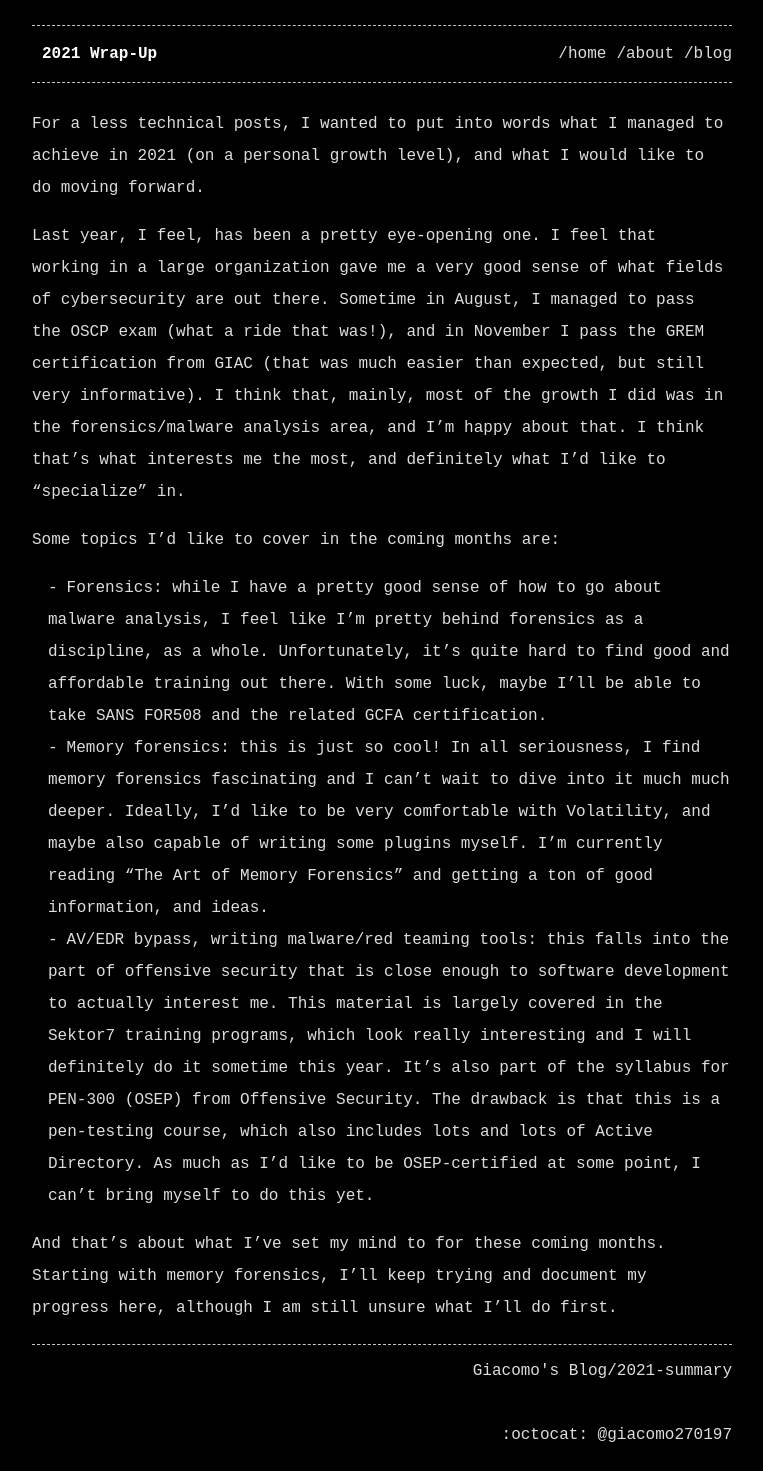
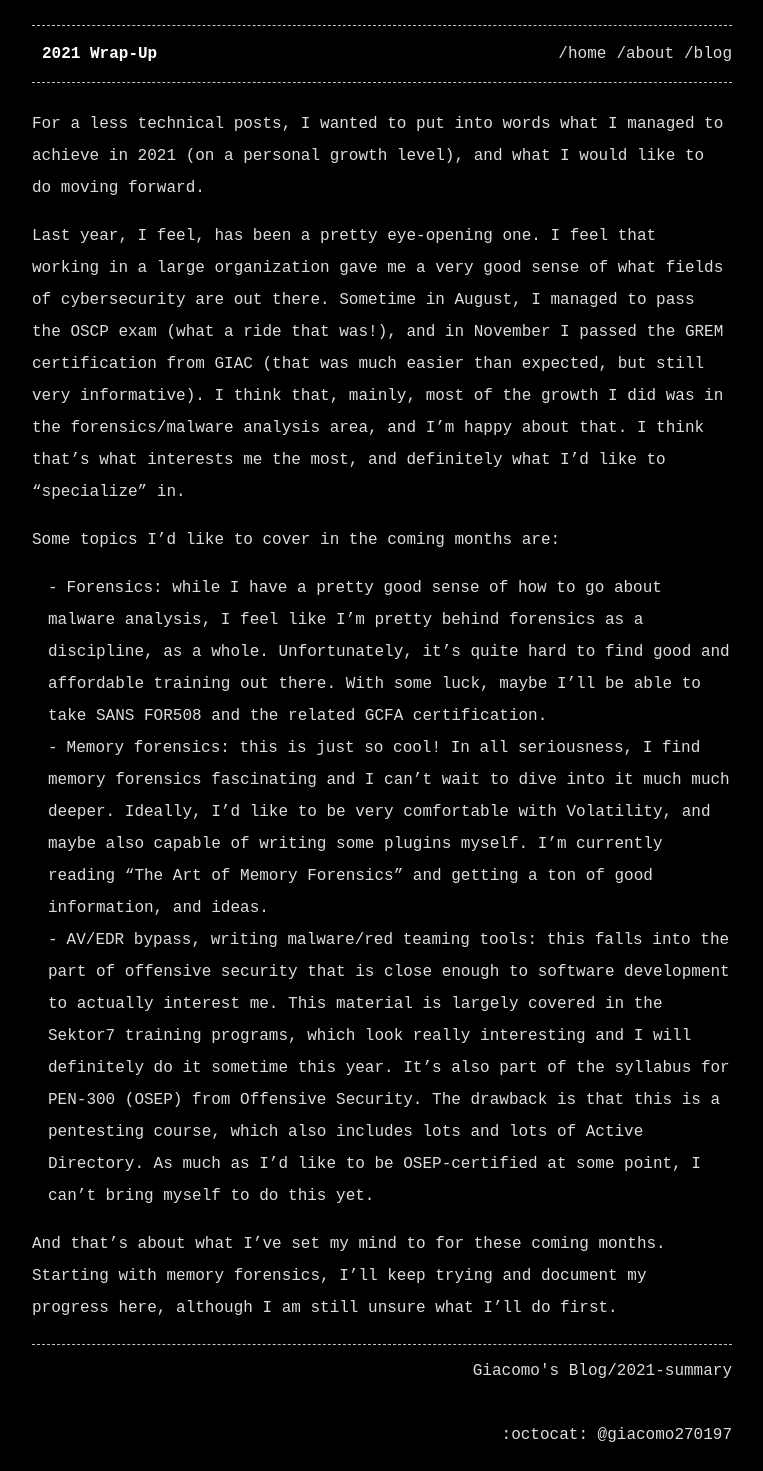
Before and after one commit to giacomo270197/giacomo270197.github.io, a Jekyll site: the page built from assets/posts/2021Summary.md, in a window 1280 px wide. Shown: the whole page, without its empty margins (258-1021 px from the left). Built offline with Jekyll 4.4.1, drawn with Linux system fonts in a browser that asks for light colours; our own code applies the rules of GitHub Pages for plain Markdown files.

Commit message:
Fix typos

```diff
--- a/assets/posts/2021Summary.md
+++ b/assets/posts/2021Summary.md
@@ -7,11 +7,11 @@ permalink_name: 2021-summary
 For a less technical posts, I wanted to put into words what I managed to achieve in 2021 (on a personal growth level), and what I would like to do moving forward.
 
 
-Last year, I feel, has been a pretty eye-opening one. I feel that working in a large organization gave me a very good sense of what fields of cybersecurity are out there. Sometime in August, I managed to pass the OSCP exam (what a ride that was!), and in November I pass the GREM certification from GIAC (that was much easier than expected, but still very informative). I think that, mainly, most of the growth I did was in the forensics/malware analysis area, and I'm happy about that. I think that's what interests me the most, and definitely what I'd like to "specialize" in.
+Last year, I feel, has been a pretty eye-opening one. I feel that working in a large organization gave me a very good sense of what fields of cybersecurity are out there. Sometime in August, I managed to pass the OSCP exam (what a ride that was!), and in November I passed the GREM certification from GIAC (that was much easier than expected, but still very informative). I think that, mainly, most of the growth I did was in the forensics/malware analysis area, and I'm happy about that. I think that's what interests me the most, and definitely what I'd like to "specialize" in.
 
 Some topics I'd like to cover in the coming months are:
 - Forensics: while I have a pretty good sense of how to go about malware analysis, I feel like I'm pretty behind forensics as a discipline, as a whole. Unfortunately, it's quite hard to find good and affordable training out there. With some luck, maybe I'll be able to take SANS FOR508 and the related GCFA certification.
 - Memory forensics: this is just so cool! In all seriousness, I find memory forensics fascinating and I can't wait to dive into it much much deeper. Ideally, I'd like to be very comfortable with Volatility, and maybe also capable of writing some plugins myself. I'm currently reading "The Art of Memory Forensics" and getting a ton of good information, and ideas.
-- AV/EDR bypass, writing malware/red teaming tools: this falls into the part of offensive security that is close enough to software development to actually interest me. This material is largely covered in the Sektor7 training programs, which look really interesting and I will definitely do it sometime this year. It's also part of the syllabus for PEN-300 (OSEP) from Offensive Security. The drawback is that this is a pen-testing course, which also includes lots and lots of Active Directory. As much as I'd like to be OSEP-certified at some point, I can't bring myself to do this yet.
+- AV/EDR bypass, writing malware/red teaming tools: this falls into the part of offensive security that is close enough to software development to actually interest me. This material is largely covered in the Sektor7 training programs, which look really interesting and I will definitely do it sometime this year. It's also part of the syllabus for PEN-300 (OSEP) from Offensive Security. The drawback is that this is a pentesting course, which also includes lots and lots of Active Directory. As much as I'd like to be OSEP-certified at some point, I can't bring myself to do this yet.
 
 And that's about what I've set my mind to for these coming months. Starting with memory forensics, I'll keep trying and document my progress here, although I am still unsure what I'll do first.
```
